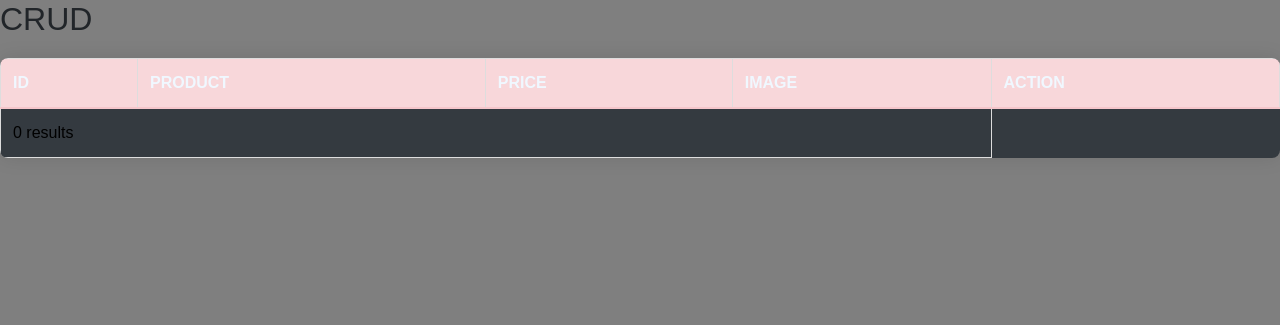
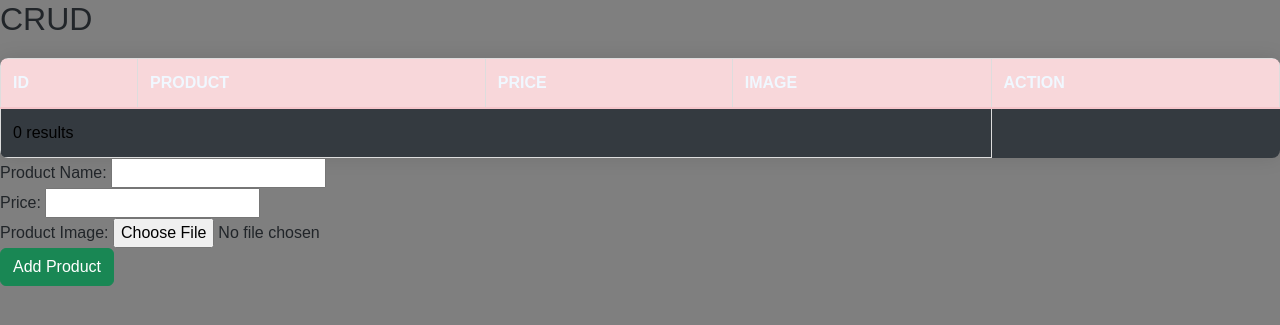
Before and after one commit to Daquiz24/ACT3, a PHP site: page /item.php in a window 1280 px wide. Shown: the part 154-479 px from the top of the page. Run offline with PHP 8.4, Linux system fonts and the light colour scheme; data that the repository does not hold is empty.

Commit message:
daquiz modified

```diff
--- a/item.php
+++ b/item.php
@@ -212,8 +212,20 @@ $result = $conn->query($sql);
         }
         $conn->close();
         ?>
+
     </tbody>
 </table>
 
+ <!-- Form for adding a product -->
+ <form action="config/add.php" method="post" enctype="multipart/form-data">
+     <label for="addProductName">Product Name:</label>
+     <input type="text" name="productName" required><br>
+     <label for="addPrice">Price:</label>
+     <input type="number" name="price" required><br>
+     <label for="addProductImage">Product Image:</label>
+     <input type="file" name="productImage" required><br>
+     <button type="submit" class="btn btn-success" name="add">Add Product</button>
+ </form>
+
 </body>
 </html>
```
Also changed, not shown: Photos/mumei-02-1.jpg (added).
